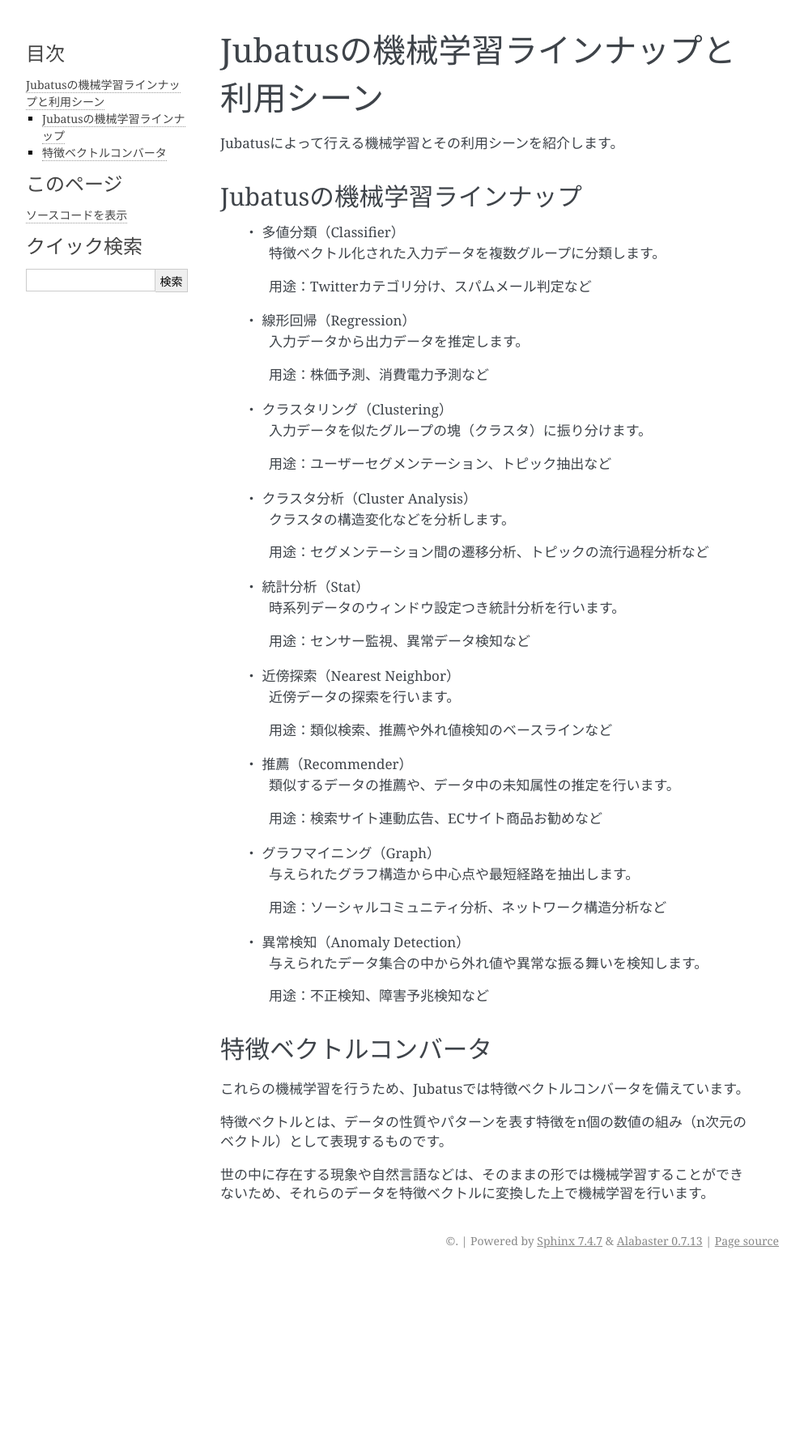
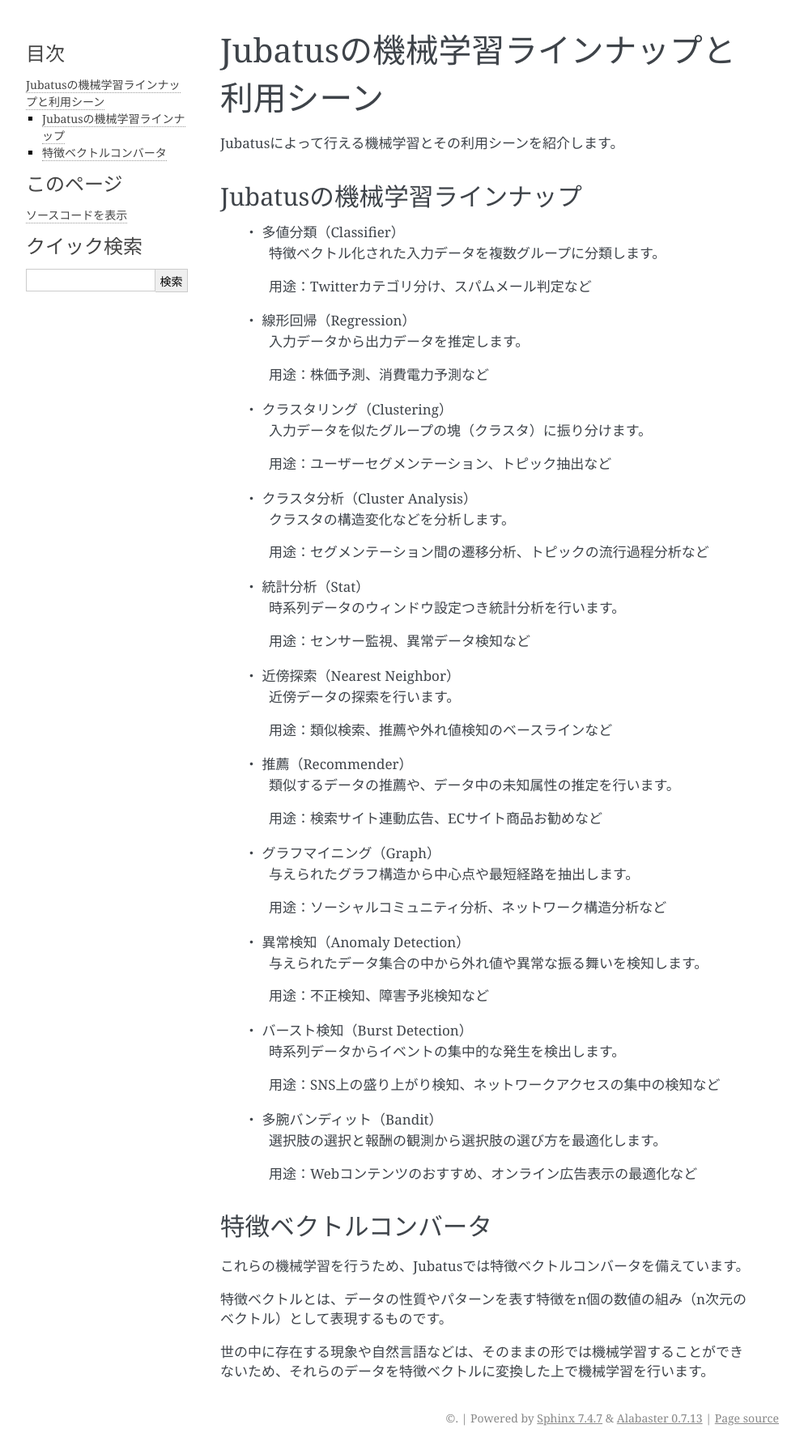
Before and after one commit to jubatus/website, a Sphinx documentation site: the page built from source/ja/overview/machine_learning.rst, in a window 1280 px wide. Shown: the whole page at 81% size, without its empty margins (148-1141 px from the left). Built offline with Sphinx 7.4.7, drawn with Linux system fonts in a browser that asks for light colours; the version number could not be read and is left out; before the commit the page ends 1572 px from its top, so only the background shows below that.

Commit message:
add burst and bandit

```diff
--- a/source/ja/overview/machine_learning.rst
+++ b/source/ja/overview/machine_learning.rst
@@ -53,6 +53,15 @@
 
     用途：不正検知、障害予兆検知など
 
+ ・ バースト検知（Burst Detection）
+    時系列データからイベントの集中的な発生を検出します。
+
+    用途：SNS上の盛り上がり検知、ネットワークアクセスの集中の検知など
+
+ ・ 多腕バンディット（Bandit）
+    選択肢の選択と報酬の観測から選択肢の選び方を最適化します。
+
+    用途：Webコンテンツのおすすめ、オンライン広告表示の最適化など
 
 特徴ベクトルコンバータ
 ===================================================
```
